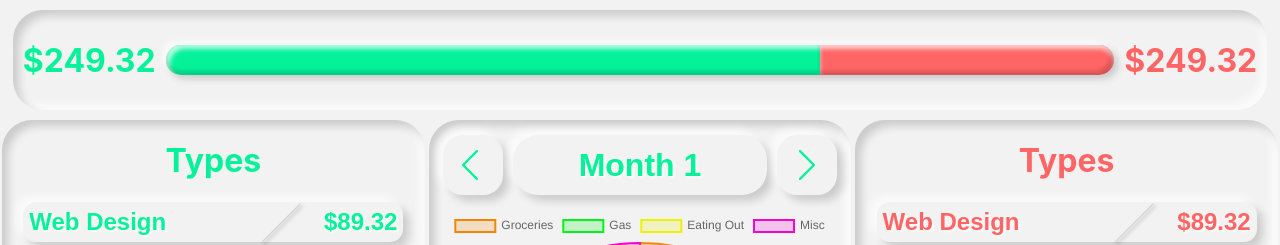
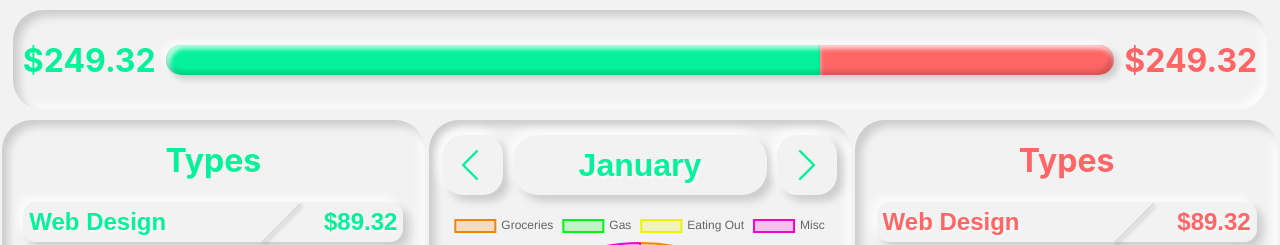
Before and after one commit to Figure-Finance/figure, a React (Create React App) app in the folder frontend/: page /monthly in a window 1280 px wide. Shown: the top 245 px of the page. Built offline with nearby package versions, Linux system fonts and the light colour scheme.

Commit message:
[update] ChartSummary component

```diff
--- a/frontend/src/components/ChartSummary/ChartSummary.js
+++ b/frontend/src/components/ChartSummary/ChartSummary.js
@@ -5,10 +5,26 @@ import Container from '../UI/Container/Container'
 import Button from '../UI/Button/Button'
 import LeftArrowButton from '../UI/LeftArrowButton/LeftArrowButton'
 import RightArrowButton from '../UI/RightArrowButton/RightArrowButton'
+import ChartModal from './ChartModal/ChartModal'
 import PieChart from './PieChart/PieChart'
 
 const ChartSummary = props => {
   const [number, setNumber] = useState(1)
+  const [showModal, setShowModal] = useState(false)
+  const months = [
+    'January',
+    'February',
+    'March',
+    'April',
+    'May',
+    'June',
+    'July',
+    'August',
+    'September',
+    'October',
+    'November',
+    'December'
+  ]
 
   const incrementNumber = () => {
     if (props.title === 'Week' && number < 53) {
@@ -24,18 +40,54 @@ const ChartSummary = props => {
     }
   }
 
-  return (
-    <Container height='100%' width='33%'>
+  let buttonContent = (
+    `${props.title} ${number}`
+  )
+
+  if (props.title === 'Month') {
+    buttonContent = months[number - 1]
+  }
+
+  const openModal = () => {
+    setShowModal(true)
+  }
+
+  const changeSelection = event => {
+    if (props.title === 'Week') {
+      setNumber(number + 1)
+    } else if (props.title === 'Month') {
+      const index = months.findIndex(el => el === event.target.innerHTML)
+      setNumber(index + 1)
+      setShowModal(false)
+    }
+  }
+
+  let content = (
     <div className={classes.ChartSummary}>
       <div className={classes.Buttons}>
         <LeftArrowButton clicked={decrementNumber} color='primary' />
-          <Button color='primary' size='large' width='60%'>
-            {props.title} {number}
+        <Button
+          color='primary'
+          size='large'
+          width='60%'
+          clicked={openModal}>
+          {buttonContent}
         </Button>
         <RightArrowButton clicked={incrementNumber} color='primary' />
       </div>
       <PieChart />
     </div>
+  )
+
+  if (showModal) {
+    content = (
+      <ChartModal selection={months} clicked={changeSelection} />
+    )
+  }
+
+  return (
+    <Container height='100%' width='33%'>
+      {content}
     </Container>
   )
 }
```
Lines whose indentation alone changed are shown as unchanged.
